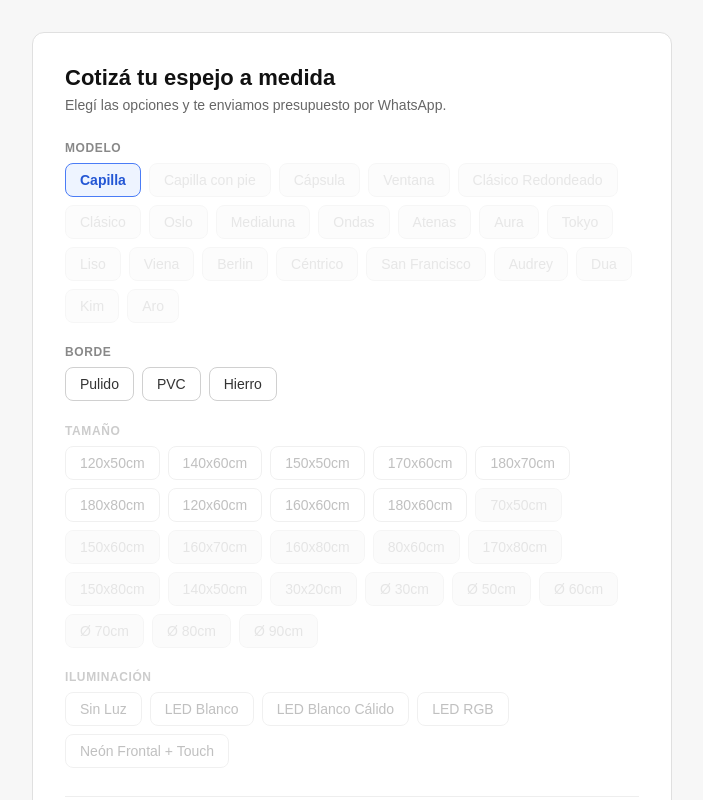
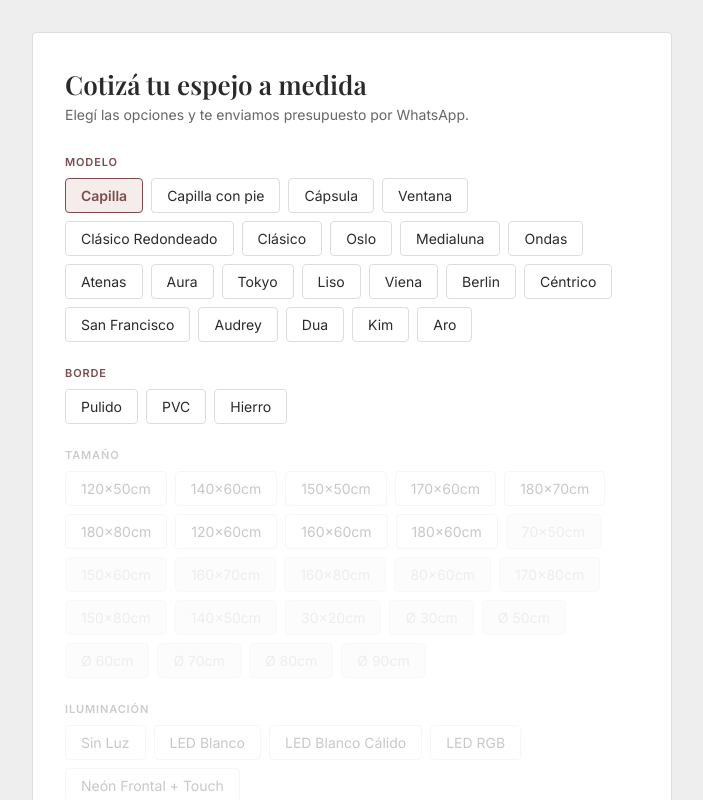
Before and after one commit to schenquermans/Cotizador_Online, a plain HTML site: page index.html in a window 1280 px wide. Both pictures are taken after a click on the button "Capilla". Shown: the top 800 px of the page, without its empty margins (288-991 px from the left). Drawn offline with nearby package versions, Linux system fonts and the light colour scheme.

Commit message:
Add files via upload

```diff
--- a/index.html
+++ b/index.html
@@ -4,130 +4,125 @@
   <meta charset="UTF-8" />
   <meta name="viewport" content="width=device-width, initial-scale=1.0" />
   <title>Cotizador de espejos</title>
+  <link href="https://fonts.googleapis.com/css2?family=Playfair+Display:wght@400;600&family=Inter:wght@400;500;600&display=swap" rel="stylesheet">
   <style>
+    :root {
+      --acento:       #7c4b4b;
+      --acento-suave: #f5edec;
+      --fondo:        #eeeeee;
+      --card:         #ffffff;
+      --borde:        #ddd;
+      --texto:        #2a2a2a;
+      --texto-sec:    #666;
+      --texto-ter:    #aaa;
+    }
+
     * { box-sizing: border-box; margin: 0; padding: 0; }
 
     body {
-      font-family: Arial, sans-serif;
-      background: #f7f7f7;
-      color: #222;
+      font-family: 'Inter', Arial, sans-serif;
+      background: var(--fondo);
+      color: var(--texto);
       padding: 2rem 1rem;
     }
 
     .cotizador {
       max-width: 640px;
       margin: 0 auto;
-      background: #fff;
-      border-radius: 12px;
-      padding: 2rem;
-      border: 1px solid #e0e0e0;
+      background: var(--card);
+      border-radius: 4px;
+      padding: 2.25rem 2rem;
+      border: 1px solid var(--borde);
     }
 
-    /* =====================
-       TÍTULO
-       ===================== */
     .cot-titulo {
-      font-size: 22px;
+      font-family: 'Playfair Display', serif;
+      font-size: 26px;
       font-weight: 600;
       margin-bottom: 6px;
-      color: #111;
+      color: var(--texto);
+      line-height: 1.2;
     }
     .cot-subtitulo {
       font-size: 14px;
-      color: #666;
-      margin-bottom: 1.75rem;
+      color: var(--texto-sec);
+      margin-bottom: 2rem;
     }
 
-    /* =====================
-       SECCIONES
-       ===================== */
-    .cot-seccion {
-      margin-bottom: 1.4rem;
-    }
+    .cot-seccion { margin-bottom: 1.5rem; }
+
     .cot-etiqueta {
-      font-size: 12px;
+      font-size: 11px;
       font-weight: 600;
       text-transform: uppercase;
-      letter-spacing: 0.05em;
-      color: #888;
-      margin-bottom: 8px;
+      letter-spacing: 0.08em;
+      color: var(--acento);
+      margin-bottom: 9px;
     }
+
     .cot-opciones {
       display: flex;
       flex-wrap: wrap;
       gap: 8px;
     }
 
-    /* =====================
-       BOTONES DE OPCIÓN
-       ===================== */
     .cot-opcion {
-      background: #fff;
-      border: 1px solid #d0d0d0;
-      border-radius: 8px;
-      padding: 8px 14px;
+      font-family: 'Inter', sans-serif;
+      background: var(--card);
+      border: 1px solid var(--borde);
+      border-radius: 4px;
+      padding: 8px 15px;
       font-size: 14px;
-      color: #333;
+      color: var(--texto);
       cursor: pointer;
       transition: all 0.15s;
     }
     .cot-opcion:hover:not(:disabled) {
-      background: #f0f0f0;
-      border-color: #bbb;
+      background: var(--acento-suave);
+      border-color: var(--acento);
+      color: var(--acento);
+    }
+    .cot-opcion.activo {
+      background: var(--acento-suave);
+      border: 1.5px solid var(--acento);
+      color: var(--acento);
+      font-weight: 600;
+    }
+    .cot-opcion:disabled {
+      opacity: 0.25;
+      cursor: not-allowed;
+      background: #f5f5f5;
+      border-color: #e5e5e5;
+      color: #bbb;
     }
 
-    /* Seleccionado — cambiá estos colores si querés otro color de marca */
-    .cot-opcion.activo {
-      background: #EEF4FF;
-      border-color: #4A7CF6;
-      color: #2356D4;
-      font-weight: 600;
-    }
-
-    /* Deshabilitado (combinación no disponible) */
-    .cot-opcion:disabled {
-      opacity: 0.28;
-      cursor: not-allowed;
-      background: #f5f5f5;
-      border-color: #e0e0e0;
-      color: #aaa;
-    }
-
-    /* Sección bloqueada (todavía no llegó el turno) */
-    .cot-seccion.bloqueada .cot-etiqueta {
-      color: #ccc;
-    }
+    .cot-seccion.bloqueada .cot-etiqueta { color: #ccc; }
     .cot-seccion.bloqueada .cot-opcion {
-      opacity: 0.3;
+      opacity: 0.25;
       cursor: not-allowed;
       pointer-events: none;
     }
 
-    /* =====================
-       SEPARADOR
-       ===================== */
     .separador {
       border: none;
-      border-top: 1px solid #eee;
+      border-top: 1px solid #e4d8d8;
       margin: 1.75rem 0;
     }
 
-    /* =====================
-       RESUMEN
-       ===================== */
     .cot-resumen {
-      background: #f7f7f7;
-      border-radius: 10px;
+      background: var(--acento-suave);
+      border-radius: 4px;
+      border-left: 3px solid var(--acento);
       padding: 1rem 1.25rem;
       margin-bottom: 1.25rem;
       display: none;
     }
     .resumen-titulo {
-      font-size: 12px;
+      font-size: 11px;
       font-weight: 600;
       text-transform: uppercase;
-      letter-spacing: 0.05em;
-      color: #888;
+      letter-spacing: 0.08em;
+      color: var(--acento);
       margin-bottom: 10px;
     }
     .resumen-fila {
@@ -135,16 +130,13 @@
       justify-content: space-between;
       font-size: 14px;
       padding: 4px 0;
-      color: #666;
+      color: var(--texto-sec);
     }
     .resumen-fila span:last-child {
-      color: #111;
+      color: var(--texto);
       font-weight: 600;
     }
 
-    /* =====================
-       BOTÓN WHATSAPP
-       ===================== */
     .btn-whatsapp {
       display: flex;
       align-items: center;
@@ -154,12 +146,14 @@
       background: #25D366;
       color: #fff;
       border: none;
-      border-radius: 8px;
+      border-radius: 4px;
       padding: 13px 20px;
+      font-family: 'Inter', sans-serif;
       font-size: 15px;
       font-weight: 600;
       cursor: pointer;
       transition: background 0.15s;
+      letter-spacing: 0.02em;
     }
     .btn-whatsapp:hover { background: #1EBD5A; }
     .btn-whatsapp:disabled {
@@ -171,9 +165,10 @@
       width: 20px; height: 20px;
       fill: #fff; flex-shrink: 0;
     }
+
     .cot-nota {
       font-size: 12px;
-      color: #999;
+      color: var(--texto-ter);
       text-align: center;
       margin-top: 8px;
     }
@@ -186,25 +181,21 @@
   <h1 class="cot-titulo">Cotizá tu espejo a medida</h1>
   <p class="cot-subtitulo">Elegí las opciones y te enviamos presupuesto por WhatsApp.</p>
 
-  <!-- PASO 1: MODELO -->
   <div class="cot-seccion" id="sec-modelo">
     <div class="cot-etiqueta">Modelo</div>
     <div class="cot-opciones" id="opt-modelo"></div>
   </div>
 
-  <!-- PASO 2: BORDE -->
   <div class="cot-seccion bloqueada" id="sec-borde">
     <div class="cot-etiqueta">Borde</div>
     <div class="cot-opciones" id="opt-borde"></div>
   </div>
 
-  <!-- PASO 3: TAMAÑO -->
   <div class="cot-seccion bloqueada" id="sec-tam">
     <div class="cot-etiqueta">Tamaño</div>
     <div class="cot-opciones" id="opt-tam"></div>
   </div>
 
-  <!-- PASO 4: LUZ -->
   <div class="cot-seccion bloqueada" id="sec-luz">
     <div class="cot-etiqueta">Iluminación</div>
     <div class="cot-opciones" id="opt-luz"></div>
@@ -212,13 +203,11 @@
 
   <hr class="separador" />
 
-  <!-- RESUMEN -->
   <div class="cot-resumen" id="resumen">
     <div class="resumen-titulo">Tu selección</div>
     <div id="resumen-filas"></div>
   </div>
 
-  <!-- BOTÓN WHATSAPP -->
   <button class="btn-whatsapp" id="btn-wa" disabled>
     <svg viewBox="0 0 24 24" xmlns="http://www.w3.org/2000/svg">
       <path d="M17.472 14.382c-.297-.149-1.758-.867-2.03-.967-.273-.099-.471-.148-.67.15-.197.297-.767.966-.94 1.164-.173.199-.347.223-.644.075-.297-.15-1.255-.463-2.39-1.475-.883-.788-1.48-1.761-1.653-2.059-.173-.297-.018-.458.13-.606.134-.133.298-.347.446-.52.149-.174.198-.298.298-.497.099-.198.05-.371-.025-.52-.075-.149-.669-1.612-.916-2.207-.242-.579-.487-.5-.669-.51-.173-.008-.371-.01-.57-.01-.198 0-.52.074-.792.372-.272.297-1.04 1.016-1.04 2.479 0 1.462 1.065 2.875 1.213 3.074.149.198 2.096 3.2 5.077 4.487.709.306 1.262.489 1.694.625.712.227 1.36.195 1.871.118.571-.085 1.758-.719 2.006-1.413.248-.694.248-1.289.173-1.413-.074-.124-.272-.198-.57-.347m-5.421 7.403h-.004a9.87 9.87 0 01-5.031-1.378l-.361-.214-3.741.982.998-3.648-.235-.374a9.86 9.86 0 01-1.51-5.26c.001-5.45 4.436-9.884 9.888-9.884 2.64 0 5.122 1.03 6.988 2.898a9.825 9.825 0 012.893 6.994c-.003 5.45-4.437 9.884-9.885 9.884m8.413-18.297A11.815 11.815 0 0012.05 0C5.495 0 .16 5.335.157 11.892c0 2.096.547 4.142 1.588 5.945L.057 24l6.305-1.654a11.882 11.882 0 005.683 1.448h.005c6.554 0 11.89-5.335 11.893-11.893a11.821 11.821 0 00-3.48-8.413z"/>
@@ -230,19 +219,8 @@
 </div>
 
 <script>
-/* ============================================================
-   CONFIGURACIÓN
-   ============================================================ */
-
-// Tu número de WhatsApp en formato internacional (sin +, sin espacios)
-// Argentina: 549 + código de área + número → ej. 5491155556677
 const NUMERO_WA = "5491130191403";
 
-/* ============================================================
-   TABLA DE COMBINACIONES
-   Generada automáticamente desde tu listado.
-   Cada fila: [Modelo, Borde, Tamaño, Luz]
-   ============================================================ */
 const COMBINACIONES = [
   ["Capilla","Pulido","120x50cm","Sin Luz"],
   ["Capilla","Pulido","120x50cm","LED Blanco"],
@@ -659,14 +637,8 @@ const COMBINACIONES = [
   ["Aro","Pulido","Ø 90cm","Neón Frontal + Touch"],
 ];
 
-/* ============================================================
-   LÓGICA — no hace falta tocar nada de acá para abajo
-   ============================================================ */
-
-// Estado actual
 const sel = { modelo: null, borde: null, tam: null, luz: null };
 
-// Helpers: qué valores son posibles dado el estado actual
 function posibles(campo) {
   const idx = { modelo: 0, borde: 1, tam: 2, luz: 3 }[campo];
   return [...new Set(
@@ -681,18 +653,15 @@ function posibles(campo) {
   )];
 }
 
-// Construir botones para una sección, en orden de aparición en la tabla
 function valoresUnicos(campo) {
   const idx = { modelo: 0, borde: 1, tam: 2, luz: 3 }[campo];
   return [...new Set(COMBINACIONES.map(r => r[idx]))];
 }
 
-// Renderizar botones de una sección
 function renderSeccion(campo, contenedorId) {
   const cont = document.getElementById(contenedorId);
-  const valores = valoresUnicos(campo);
   cont.innerHTML = "";
-  valores.forEach(v => {
+  valoresUnicos(campo).forEach(v => {
     const btn = document.createElement("button");
     btn.className = "cot-opcion";
     btn.textContent = v;
@@ -703,9 +672,7 @@ function renderSeccion(campo, contenedorId) {
   });
 }
 
-// Al elegir una opción
 function elegir(campo, valor) {
-  // Si el usuario cambia modelo o borde, resetear los siguientes
   if (campo === "modelo") { sel.borde = null; sel.tam = null; sel.luz = null; }
   if (campo === "borde")  { sel.tam = null; sel.luz = null; }
   if (campo === "tam")    { sel.luz = null; }
@@ -713,34 +680,30 @@ function elegir(campo, valor) {
   actualizar();
 }
 
-// Actualizar todo el UI
 function actualizar() {
   const campos = ["modelo","borde","tam","luz"];
   const contenedores = { modelo:"opt-modelo", borde:"opt-borde", tam:"opt-tam", luz:"opt-luz" };
-  const secciones    = { modelo:"sec-modelo", borde:"sec-borde", tam:"sec-tam",  luz:"sec-luz" };
+  const secciones    = { modelo:"sec-modelo", borde:"sec-borde", tam:"sec-tam", luz:"sec-luz" };
 
   campos.forEach((campo, i) => {
     const cont = document.getElementById(contenedores[campo]);
     const sec  = document.getElementById(secciones[campo]);
     const posi = posibles(campo);
+    const anterior = campos[i - 1];
 
-    // Desbloquear sección si el paso anterior está completo
-    const anterior = campos[i - 1];
     if (i === 0 || sel[anterior] != null) {
       sec.classList.remove("bloqueada");
     } else {
       sec.classList.add("bloqueada");
     }
 
-    // Marcar activos y deshabilitar incompatibles
     cont.querySelectorAll(".cot-opcion").forEach(btn => {
       const v = btn.dataset.valor;
       btn.classList.toggle("activo", sel[campo] === v);
-      btn.disabled = !posi.includes(v);
+      btn.disabled = campo === "modelo" ? false : !posi.includes(v);
     });
   });
 
-  // Resumen
   const resumen = document.getElementById("resumen");
   const filas   = document.getElementById("resumen-filas");
   const labels  = { modelo:"Modelo", borde:"Borde", tam:"Tamaño", luz:"Iluminación" };
@@ -755,7 +718,6 @@ function actualizar() {
     resumen.style.display = "none";
   }
 
-  // Botón WhatsApp
   const btn  = document.getElementById("btn-wa");
   const nota = document.getElementById("nota");
   const completo = campos.every(c => sel[c]);
@@ -781,7 +743,6 @@ function actualizar() {
   }
 }
 
-// Inicializar botones
 renderSeccion("modelo", "opt-modelo");
 renderSeccion("borde",  "opt-borde");
 renderSeccion("tam",    "opt-tam");
```
